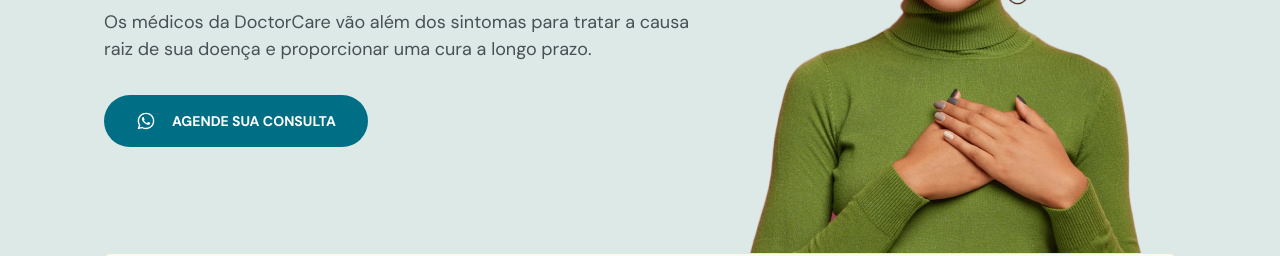
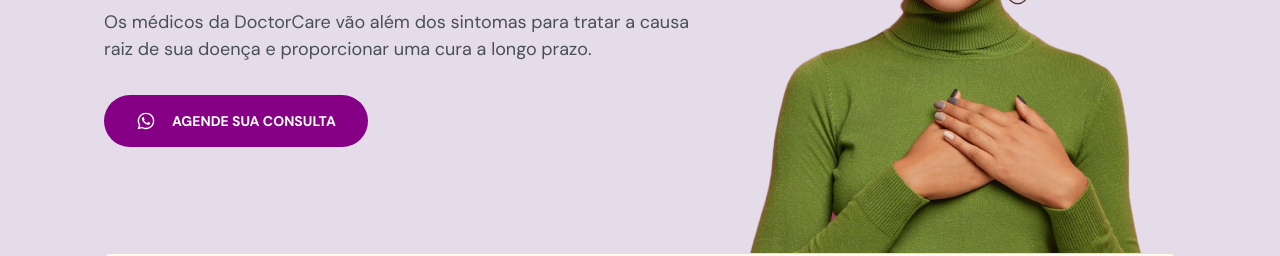
Before and after one commit to LuisGazevedo/doctorcare, a plain HTML site: page index.html in a window 1280 px wide. Shown: the part 366-622 px from the top of the page. Drawn offline with nearby package versions, Linux system fonts and the light colour scheme.

Commit message:
Cor do site
Mudando a cor principal e as outras do site

```diff
--- a/style.css
+++ b/style.css
@@ -6,7 +6,7 @@
 }
 
 :root {
-  --hue: 190;
+  --hue: 300;
   --primary-color: hsl(var(--hue), 100%, 26%);
   --headline: hsl(210, 11%, 15%);
   --paragraph: hsl(210, 9%, 31%);
```
